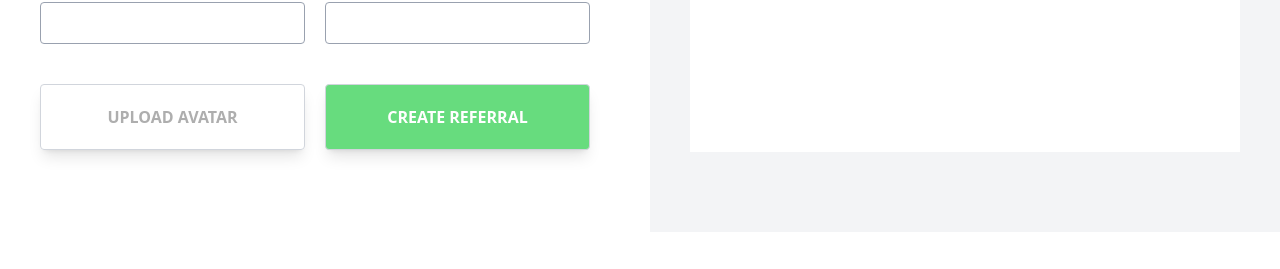
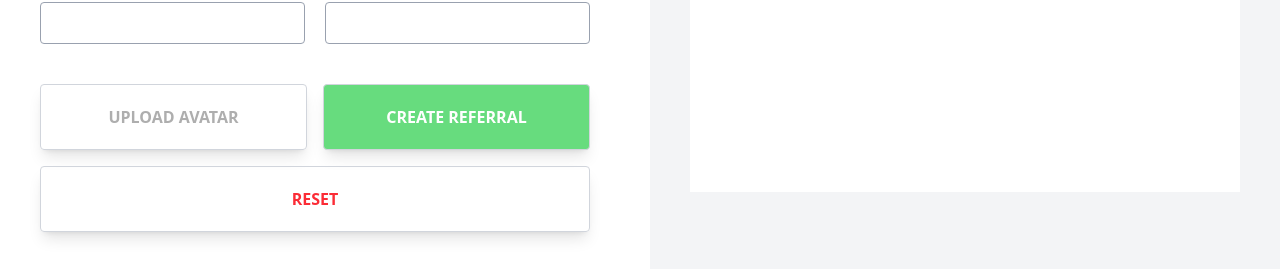
Before and after one commit to jacobporci/emapta-brighte-fe-test, a Next.js app: page / in a window 1280 px wide. Shown: the part 568-837 px from the top of the page. Before the commit the page ends 800 px from the top, so only its background shows below. Built offline with nearby package versions, Linux system fonts and the light colour scheme; no server answers.

Commit message:
feat: add reset functionality

```diff
--- a/src/app/page.tsx
+++ b/src/app/page.tsx
@@ -10,7 +10,7 @@ export default function Home() {
 
   return (
     <div className="grid grid-cols-1 md:grid-cols-2 gap-5 min-h-screen text-[#aeaeae]">
-      <Form referral={referral} />
+      <Form referral={referral} onReset={() => setReferral(undefined)} />
       <Table onEdit={(data) => setReferral(data)} />
     </div>
   );
--- a/src/components/Button.tsx
+++ b/src/components/Button.tsx
@@ -9,7 +9,7 @@ export const Button = ({
   className?: HTMLProps<HTMLElement>["className"];
 } & ButtonHTMLAttributes<HTMLButtonElement>) => (
   <button
-    className={`col-span-1 shadow-1 p-5 uppercase border-1 border-gray-300 shadow-lg font-bold rounded-sm ${className}`}
+    className={`w-full md:w-1/2 shadow-1 p-5 uppercase border-1 border-gray-300 shadow-lg font-bold rounded-sm ${className}`}
     {...props}
   >
     {children}
--- a/src/components/Form/Form.tsx
+++ b/src/components/Form/Form.tsx
@@ -11,14 +11,29 @@ import { useEffect } from "react";
 
 type tForm = {
   referral?: Referral;
+  onReset: () => void;
 };
-export const Form = ({ referral }: tForm) => {
-  const form = useForm<Referral>();
+
+const DEFAULT_VALUES: Partial<Referral> = {
+  givenName: "",
+  surname: "",
+  email: "",
+  phone: "",
+  homeNameOrNumber: "",
+  street: "",
+  suburb: "",
+  state: "",
+  postcode: "",
+  country: "",
+};
+
+export const Form = ({ referral, onReset }: tForm) => {
+  const form = useForm<Referral>({ defaultValues: DEFAULT_VALUES });
 
   const { mutate } = useCreateReferral();
 
   useEffect(() => {
-    if (referral) form.reset(referral);
+    form.reset(referral ?? DEFAULT_VALUES);
   }, [form, referral]);
 
   const handleSubmit: SubmitHandler<Referral> = (data) => {
@@ -46,12 +61,21 @@ export const Form = ({ referral }: tForm) => {
             <Field label="postcode" name="postcode" />
             <Field label="country" name="country" />
           </FormGrid>
-          <FormGrid className="mt-10">
+          <div className="flex flex-col md:flex-row mt-10 gap-4">
             <Button>upload avatar</Button>
             <Button className="bg-[#67dc7e] text-white" type="submit">
-              create referral
+              {referral ? "update referral" : "create referral"}
             </Button>
-          </FormGrid>
+          </div>
+          <Button
+            className="mt-4 md:w-full text-red-500"
+            onClick={(e) => {
+              e.preventDefault();
+              onReset();
+            }}
+          >
+            Reset
+          </Button>
         </form>
       </FormProvider>
     </Section>
--- a/src/components/Form/components.tsx
+++ b/src/components/Form/components.tsx
@@ -8,7 +8,7 @@ export const FormGrid = ({
   children: React.ReactNode;
   className?: HTMLProps<HTMLElement>["className"];
 }) => (
-  <div className={`grid grid-cols-1 md:grid-cols-2 gap-x-5 ${className}`}>
+  <div className={`grid grid-cols-1 md:grid-cols-2 gap-x-5 ${className ?? ""}`}>
     {children}
   </div>
 );
```
